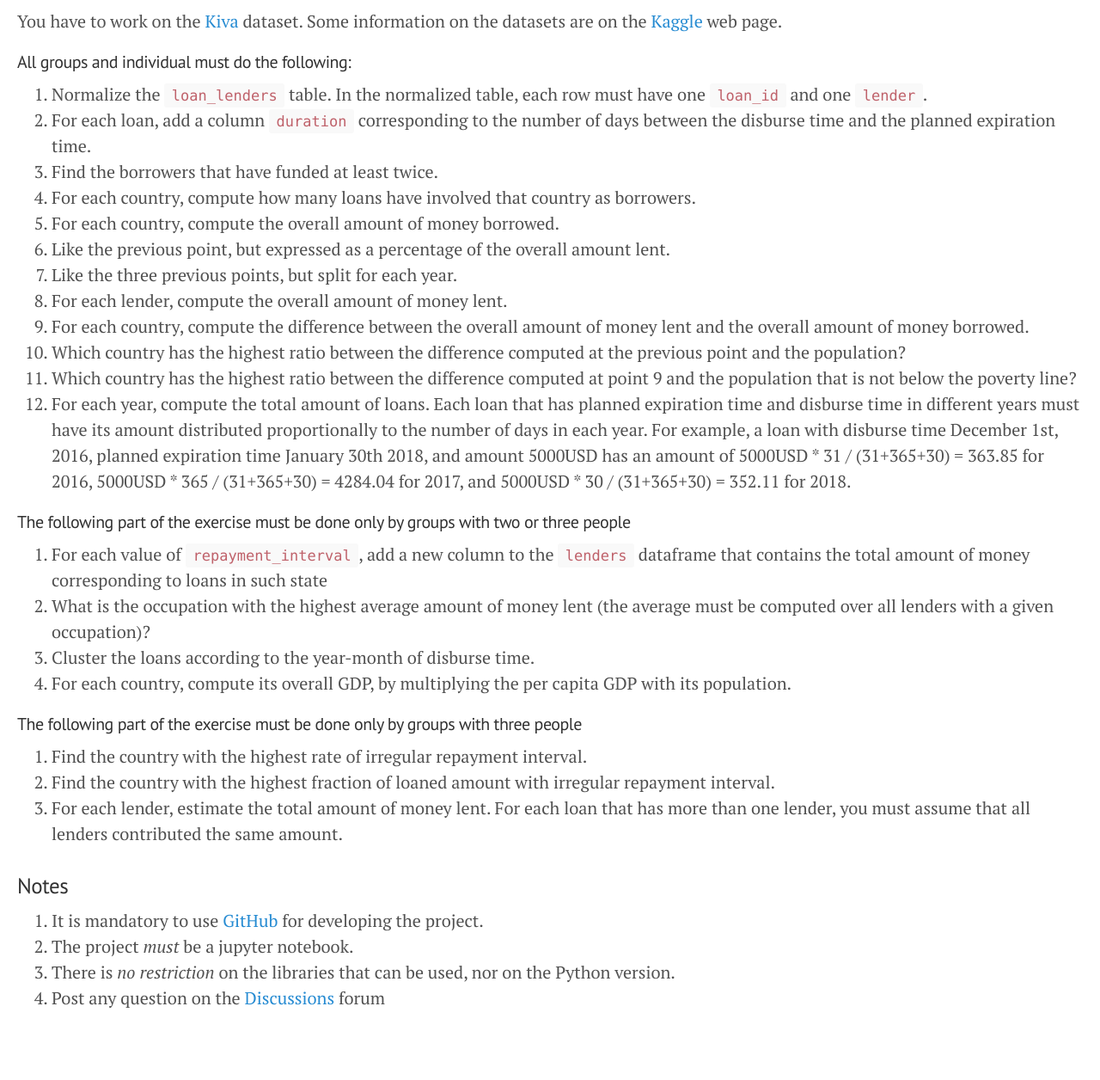
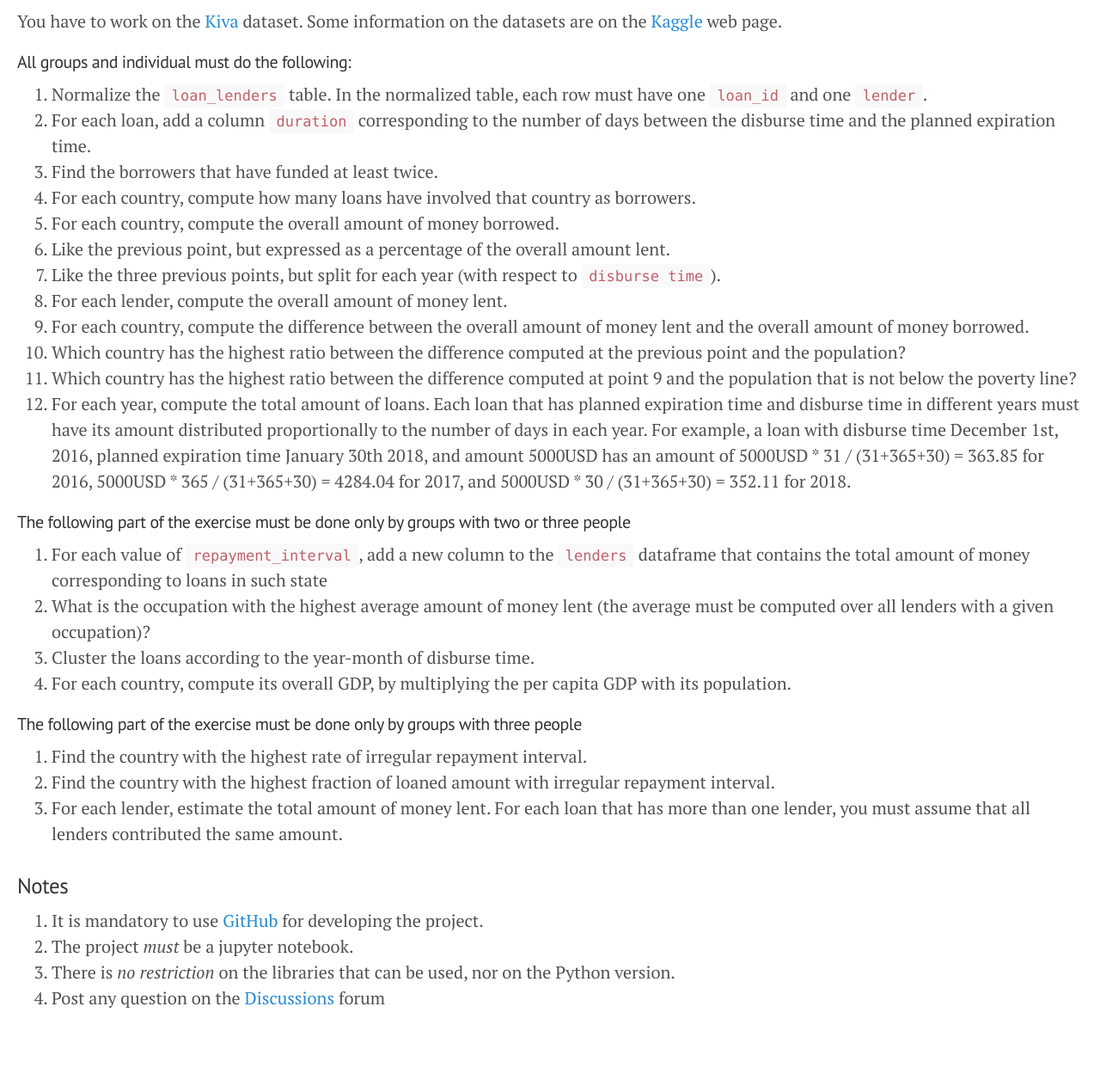
Before and after one commit to gdv/foundationsCS, a Jekyll site: the page built from docs/2019-project.md, in a window 1280 px wide. Shown: the whole page at 86% size. Built offline with Jekyll 4.4.1, drawn with Linux system fonts in a browser that asks for light colours; our own code applies the rules of GitHub Pages for plain Markdown files.

Commit message:
point 7: detail

```diff
--- a/docs/2019-project.md
+++ b/docs/2019-project.md
@@ -11,7 +11,7 @@ Some information on the datasets are on the [Kaggle](https://www.kaggle.com/gabo
 1.  For each country, compute how many loans have involved that country as borrowers.
 1.  For each country, compute the overall amount of money borrowed.
 1.  Like the previous point, but expressed as a percentage of the overall amount lent.
-1.  Like the three previous points, but split for each year.
+1.  Like the three previous points, but split for each year (with respect to `disburse time`).
 1.  For each lender, compute the overall amount of money lent.
 1.  For each country, compute the difference between the overall amount of money lent and the overall amount of money
     borrowed.
```
